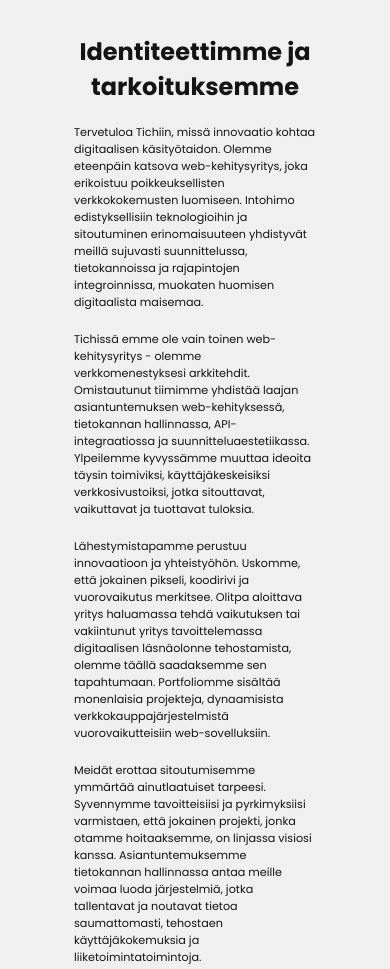
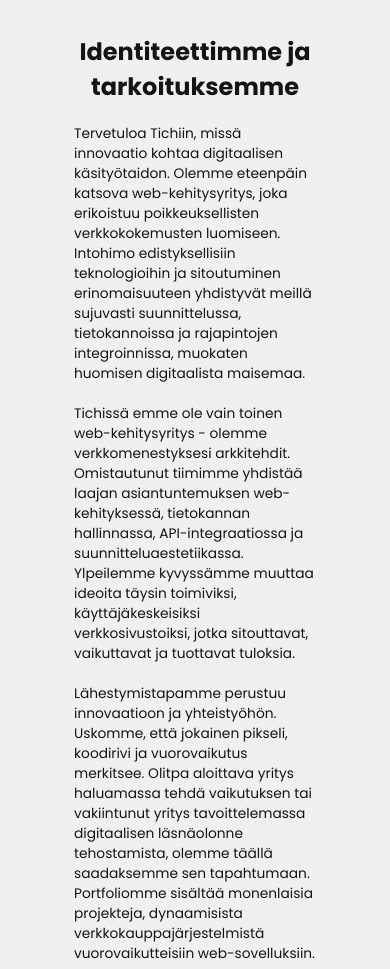
Before and after one commit to Juan-Valenz/tich-html, a website: page src/about_us/index.html in a window 390 px wide. Shown: the part 860-1829 px from the top of the page. Drawn offline with Linux system fonts and the light colour scheme.

Commit message:
Update about_us.css
 • Css organization

```diff
--- a/src/styles/css/about_us.css
+++ b/src/styles/css/about_us.css
@@ -4,6 +4,16 @@
 }
 #about h2 {
   text-align: center;
+}
+#about main {
+  display: flex;
+  flex-direction: column;
+  gap: 20px;
+}
+#about main p {
+  text-align: left;
+}
+#about h2 {
   padding-bottom: 20px;
   font-size: 1.5rem;
   font-weight: bold;
@@ -13,20 +23,21 @@
     font-size: clamp(1.6rem, 1.33rem + 0.73vw, 2.2rem);
   }
 }
-#about main {
-  display: flex;
-  flex-direction: column;
-  gap: 20px;
+@media (width > 1095px) {
+  #about h2 h2 {
+    font-size: clamp(1.2rem, 1.02rem + 0.48vw, 1.6rem);
+  }
 }
-#about main p {
-  text-align: left;
-  font-size: clamp(0.7rem, 0.4rem + 0.85vw, 1.3rem);
+#about p {
+  font-size: 0.86rem;
+}
+@media (width > 600px) {
+  #about p {
+    font-size: clamp(0.7rem, 0.4rem + 0.85vw, 1.3rem);
+  }
 }
 @media (width > 1095px) {
-  #about h2 {
-    font-size: clamp(1.2rem, 1.02rem + 0.48vw, 1.6rem);
-  }
-  #about p {
+  #about p p {
     font-size: clamp(0.8rem, 0.71rem + 0.24vw, 1rem);
   }
 }
```
